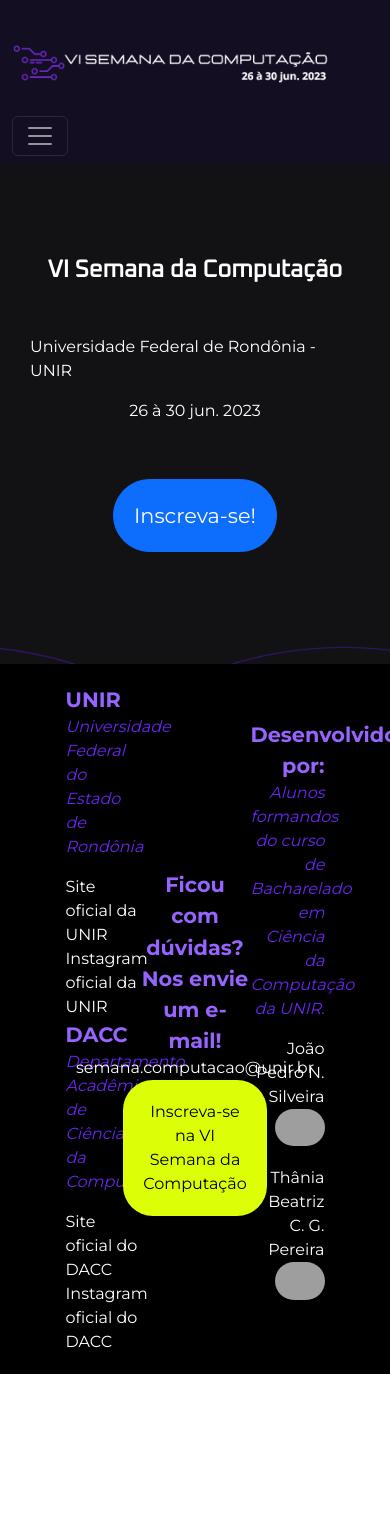
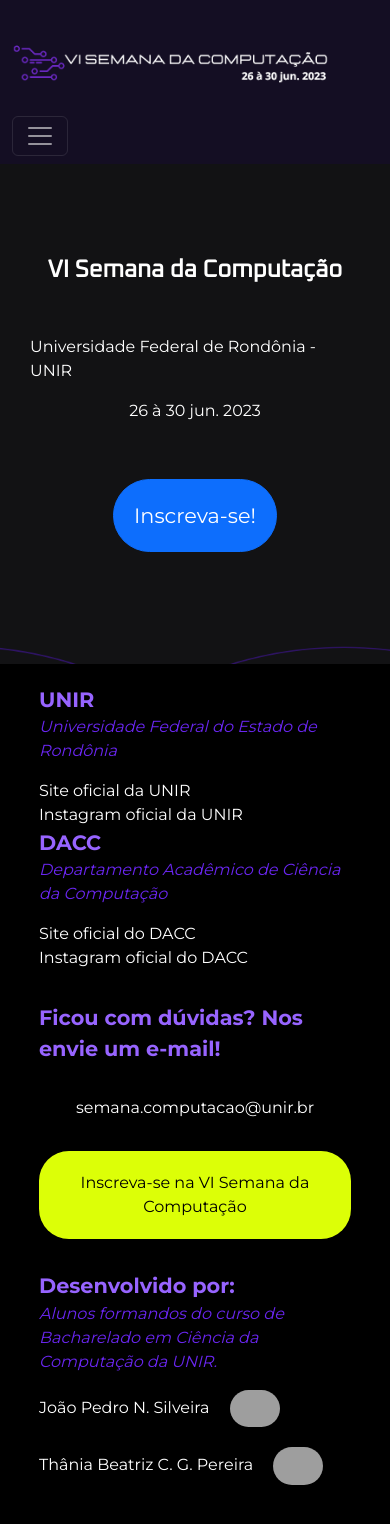
Before and after one commit to Pedrozle/semana-computacao-unir, a Next.js app: page / in a window 390 px wide. Before the commit the page ends 1374 px from the top, so only its background shows below. Built offline with nearby package versions, Linux system fonts and the light colour scheme; grey boxes are pictures that could not be loaded; a web font is replaced by a local one.

Commit message:
adicionado responsividade

```diff
--- a/src/styles/components/footer.module.scss
+++ b/src/styles/components/footer.module.scss
@@ -73,4 +73,15 @@
     }
 }
 
-@media screen and (max-width: 767px) {}
+@media screen and (max-width: 767px) {
+
+    .container{
+        flex-direction: column;
+    }
+
+    .esquerdo, .centro, .direito{
+        width: 80vw;
+        text-align: left;
+    }
+
+}
```
